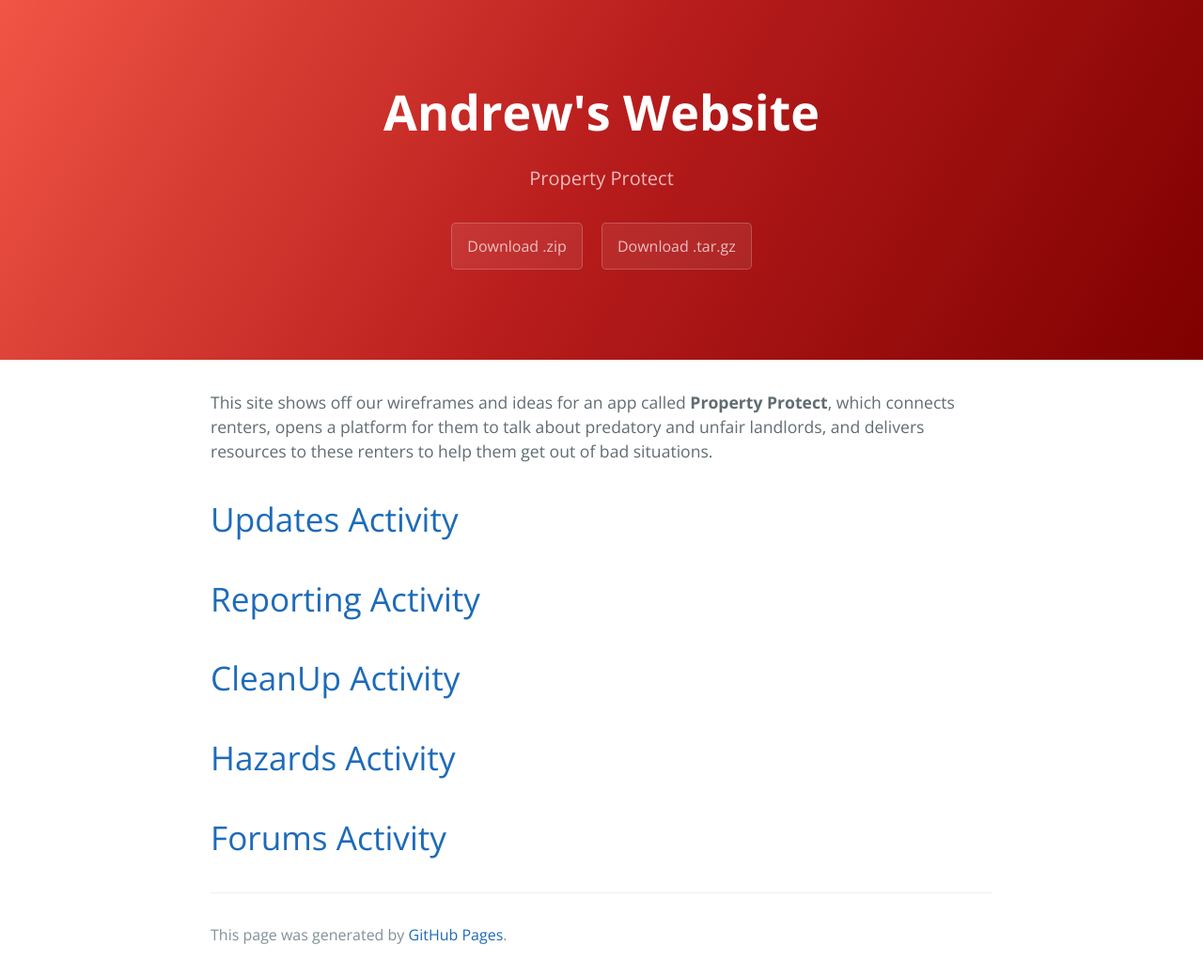
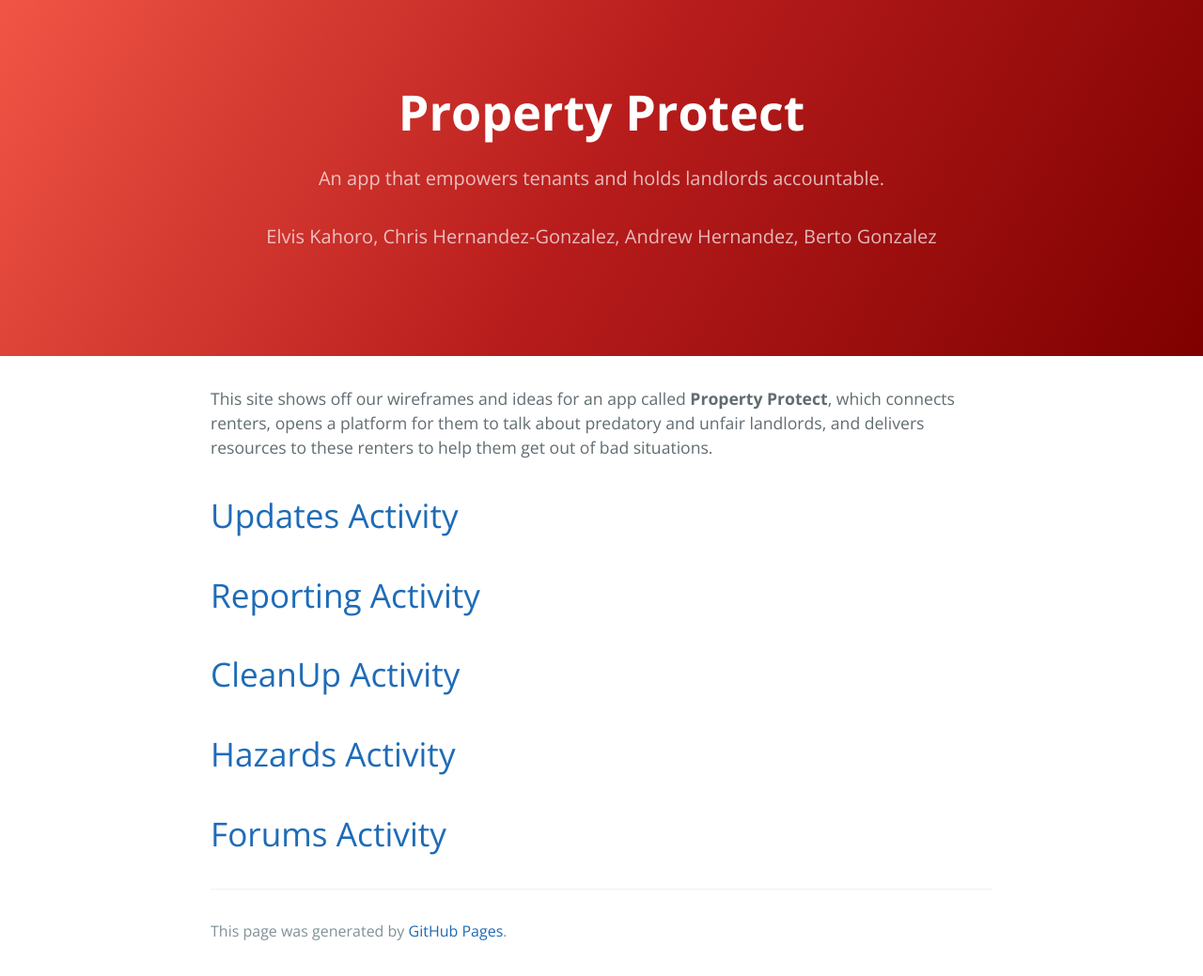
Before and after one commit to AndrewHernandez0827/andrewhernandez0827.github.io, a Jekyll site: the page built from index.md, in a window 1280 px wide. Shown: the whole page at 94% size. Built offline with Jekyll 4.4.1, drawn with Linux system fonts in a browser that asks for light colours.

Commit message:
Complete without pics

```diff
--- a/_config.yml
+++ b/_config.yml
@@ -1,5 +1,4 @@
-title: Andrew's Website
-description: Property Protect
+title: Property Protect
 show_downloads: true
 google_analytics:
 theme: jekyll-theme-cayman
--- a/_layouts/default.html
+++ b/_layouts/default.html
@@ -24,13 +24,12 @@
 
     <header class="page-header" role="banner">
       <h1 class="project-name">{{ site.title | default: site.github.repository_name }}</h1>
-      <h2 class="project-tagline">{{ site.description | default: site.github.project_tagline }}</h2>
+      <h2 class="project-tagline">An app that empowers tenants and holds landlords accountable.</h2>
+      <h2 class="project-tagline">Elvis Kahoro, Chris Hernandez-Gonzalez, Andrew Hernandez, Berto Gonzalez</h2>
       {% if site.github.is_project_page %}
         <a href="{{ site.github.repository_url }}" class="btn">View on GitHub</a>
       {% endif %}
       {% if site.show_downloads %}
-        <a href="{{ site.github.zip_url }}" class="btn">Download .zip</a>
-        <a href="{{ site.github.tar_url }}" class="btn">Download .tar.gz</a>
       {% endif %}
     </header>
 
```
